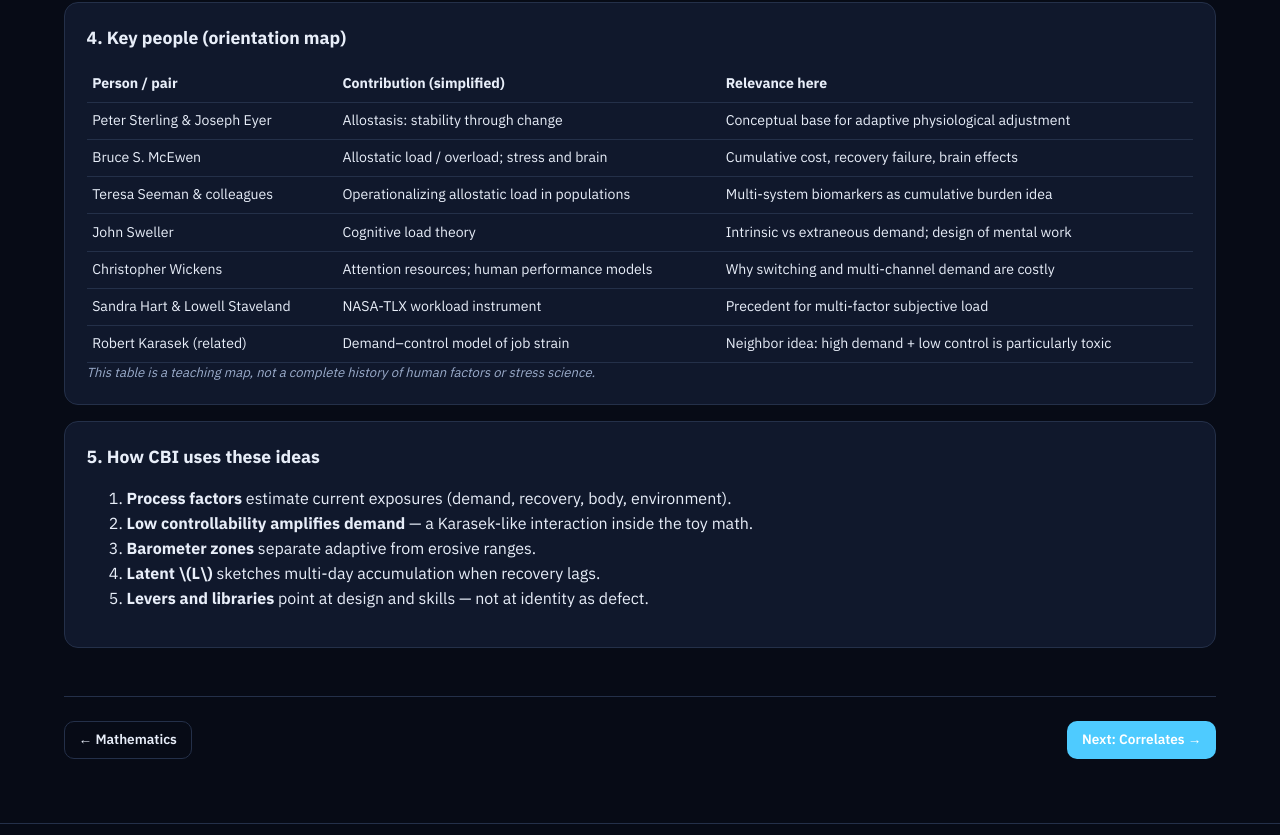
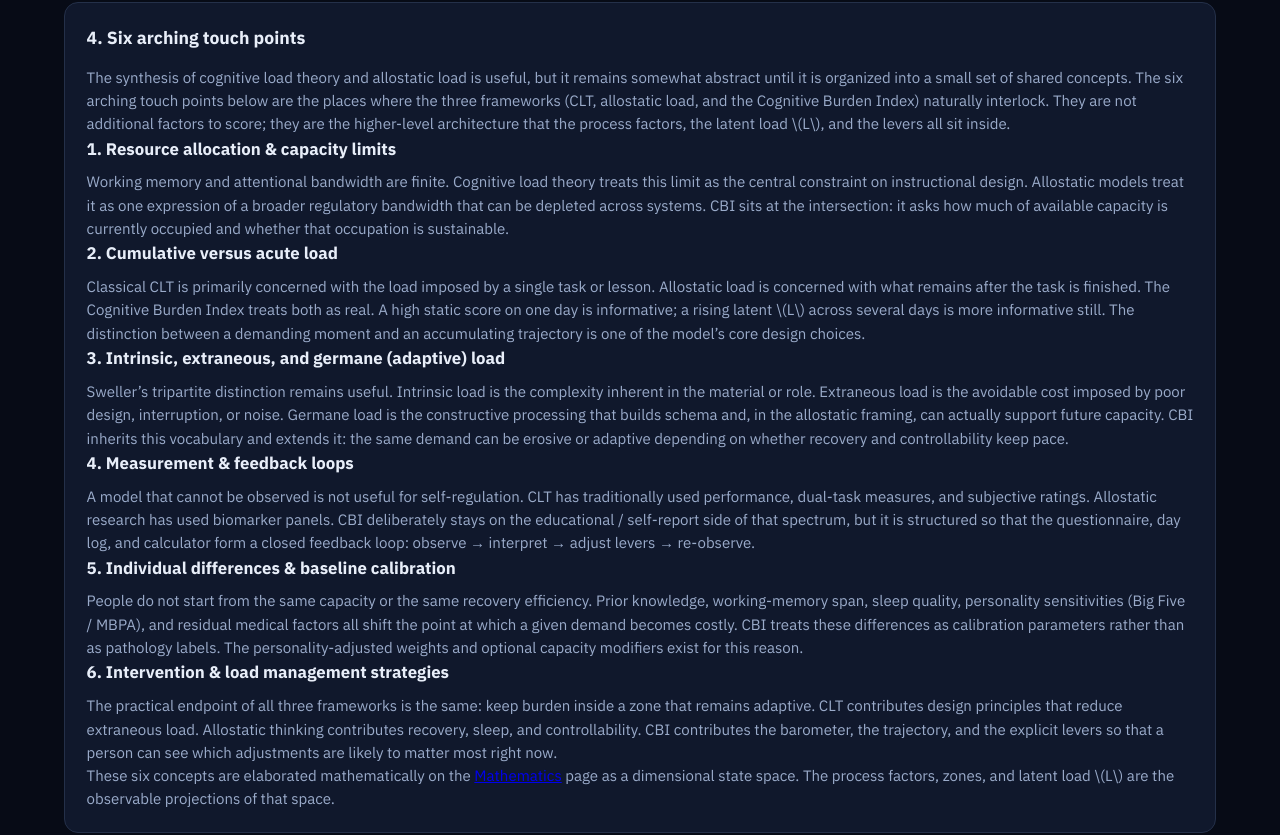
Before and after one commit to zachrhett/CBI-Lab, a plain HTML site: page frameworks.html in a window 1280 px wide. Shown: the part 1847-2682 px from the top of the page. Drawn offline with Linux system fonts and the light colour scheme.

Commit message:
Add files via upload

```diff
--- a/frameworks.html
+++ b/frameworks.html
@@ -111,8 +111,64 @@
       </p>
     </article>
 
+    <!-- NEW SECTION: Six arching touch points -->
     <article class="card prose-card">
-      <h2>4. Key people (orientation map)</h2>
+      <h2>4. Six arching touch points</h2>
+      <p>
+        The synthesis of cognitive load theory and allostatic load is useful, but it remains somewhat abstract until it is organized into a small set of shared concepts.
+        The six arching touch points below are the places where the three frameworks (CLT, allostatic load, and the Cognitive Burden Index) naturally interlock.
+        They are not additional factors to score; they are the higher-level architecture that the process factors, the latent load \(L\), and the levers all sit inside.
+      </p>
+
+      <h3>1. Resource allocation &amp; capacity limits</h3>
+      <p>
+        Working memory and attentional bandwidth are finite. Cognitive load theory treats this limit as the central constraint on instructional design.
+        Allostatic models treat it as one expression of a broader regulatory bandwidth that can be depleted across systems.
+        CBI sits at the intersection: it asks how much of available capacity is currently occupied and whether that occupation is sustainable.
+      </p>
+
+      <h3>2. Cumulative versus acute load</h3>
+      <p>
+        Classical CLT is primarily concerned with the load imposed by a single task or lesson. Allostatic load is concerned with what remains after the task is finished.
+        The Cognitive Burden Index treats both as real. A high static score on one day is informative; a rising latent \(L\) across several days is more informative still.
+        The distinction between a demanding moment and an accumulating trajectory is one of the model’s core design choices.
+      </p>
+
+      <h3>3. Intrinsic, extraneous, and germane (adaptive) load</h3>
+      <p>
+        Sweller’s tripartite distinction remains useful. Intrinsic load is the complexity inherent in the material or role.
+        Extraneous load is the avoidable cost imposed by poor design, interruption, or noise.
+        Germane load is the constructive processing that builds schema and, in the allostatic framing, can actually support future capacity.
+        CBI inherits this vocabulary and extends it: the same demand can be erosive or adaptive depending on whether recovery and controllability keep pace.
+      </p>
+
+      <h3>4. Measurement &amp; feedback loops</h3>
+      <p>
+        A model that cannot be observed is not useful for self-regulation. CLT has traditionally used performance, dual-task measures, and subjective ratings.
+        Allostatic research has used biomarker panels. CBI deliberately stays on the educational / self-report side of that spectrum, but it is structured so that the questionnaire, day log, and calculator form a closed feedback loop: observe → interpret → adjust levers → re-observe.
+      </p>
+
+      <h3>5. Individual differences &amp; baseline calibration</h3>
+      <p>
+        People do not start from the same capacity or the same recovery efficiency. Prior knowledge, working-memory span, sleep quality, personality sensitivities (Big Five / MBPA), and residual medical factors all shift the point at which a given demand becomes costly.
+        CBI treats these differences as calibration parameters rather than as pathology labels. The personality-adjusted weights and optional capacity modifiers exist for this reason.
+      </p>
+
+      <h3>6. Intervention &amp; load management strategies</h3>
+      <p>
+        The practical endpoint of all three frameworks is the same: keep burden inside a zone that remains adaptive.
+        CLT contributes design principles that reduce extraneous load. Allostatic thinking contributes recovery, sleep, and controllability.
+        CBI contributes the barometer, the trajectory, and the explicit levers so that a person can see which adjustments are likely to matter most right now.
+      </p>
+
+      <p>
+        These six concepts are elaborated mathematically on the <a href="mathematics.html">Mathematics</a> page as a dimensional state space.
+        The process factors, zones, and latent load \(L\) are the observable projections of that space.
+      </p>
+    </article>
+
+    <article class="card prose-card">
+      <h2>5. Key people (orientation map)</h2>
       <table class="simple-table">
         <thead><tr><th>Person / pair</th><th>Contribution (simplified)</th><th>Relevance here</th></tr></thead>
         <tbody>
@@ -157,7 +213,7 @@
     </article>
 
     <article class="card prose-card">
-      <h2>5. How CBI uses these ideas</h2>
+      <h2>6. How CBI uses these ideas</h2>
       <ol>
         <li><strong>Process factors</strong> estimate current exposures (demand, recovery, body, environment).</li>
         <li><strong>Low controllability amplifies demand</strong> — a Karasek-like interaction inside the toy math.</li>
@@ -167,7 +223,7 @@
       </ol>
     </article>
 
-        <div class="page-nav">
+    <div class="page-nav">
       <a href="mathematics.html" class="btn ghost small">← Mathematics</a>
       <a href="correlates.html" class="btn primary small">Next: Correlates →</a>
     </div>
```
Also changed, not shown: six-axis-state-space.png (added), 1 other file.
